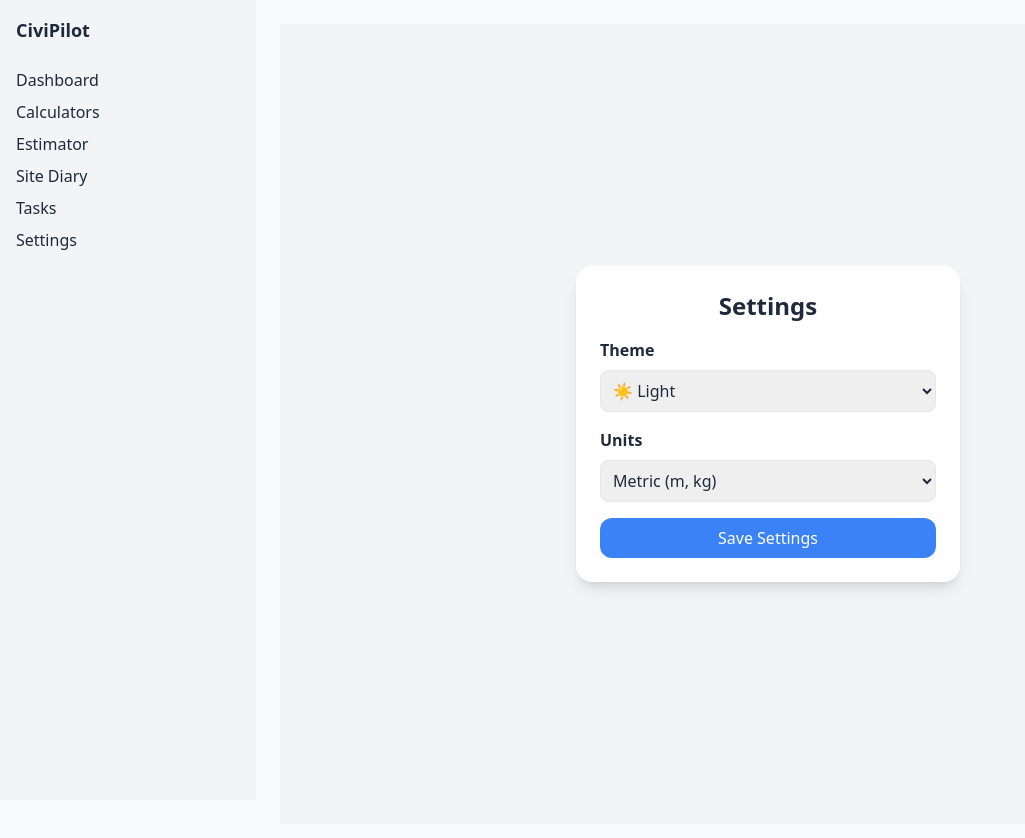
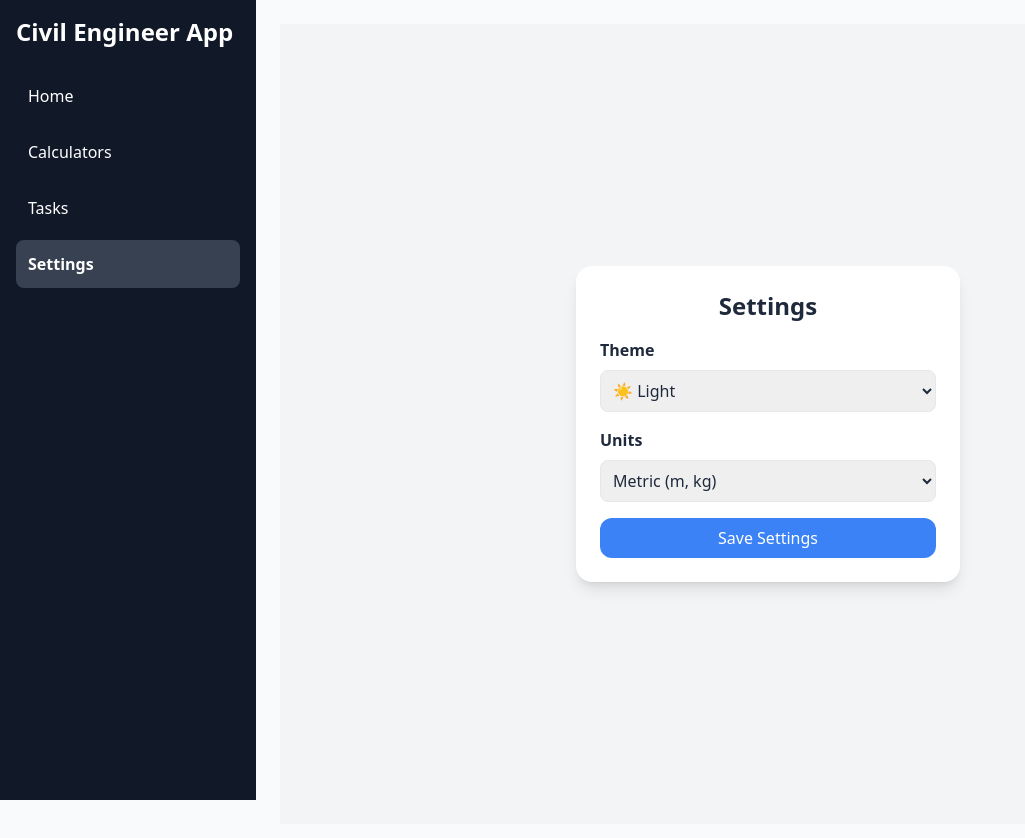
Before and after one commit to shadabalam117/CiviPilot, a Next.js app: page /settings in a window 1280 px wide. Shown: the top 838 px of the page, without its empty margins (0-1025 px from the left). Built offline with nearby package versions, Linux system fonts and the light colour scheme.

Commit message:
Update Sidebar.tsx

```diff
--- a/components/Sidebar.tsx
+++ b/components/Sidebar.tsx
@@ -1,17 +1,34 @@
+"use client";
+
 import Link from "next/link";
+import { usePathname } from "next/navigation";
+
+const navItems = [
+  { name: "Home", path: "/" },
+  { name: "Calculators", path: "/calculators" },
+  { name: "Tasks", path: "/tasks" },
+  { name: "Settings", path: "/settings" },
+];
 
 export default function Sidebar() {
+  const pathname = usePathname();
+
   return (
-    <aside className="w-64 bg-gray-100 h-screen p-4">
-      <h1 className="text-lg font-bold mb-6">CiviPilot</h1>
-      <nav className="space-y-2">
-        <Link href="/" className="block hover:text-blue-600">Dashboard</Link>
-        <Link href="/calculators" className="block hover:text-blue-600">Calculators</Link>
-        <Link href="/estimator" className="block hover:text-blue-600">Estimator</Link>
-        <Link href="/diary" className="block hover:text-blue-600">Site Diary</Link>
-        <Link href="/tasks" className="block hover:text-blue-600">Tasks</Link>
-        <Link href="/settings" className="block hover:text-blue-600">Settings</Link>
+    <div className="h-screen w-64 bg-gray-900 text-white flex flex-col p-4">
+      <h1 className="text-2xl font-bold mb-6">Civil Engineer App</h1>
+      <nav className="flex flex-col space-y-2">
+        {navItems.map((item) => (
+          <Link
+            key={item.path}
+            href={item.path}
+            className={`p-3 rounded-lg hover:bg-gray-700 ${
+              pathname === item.path ? "bg-gray-700 font-semibold" : ""
+            }`}
+          >
+            {item.name}
+          </Link>
+        ))}
       </nav>
-    </aside>
+    </div>
   );
 }
```
